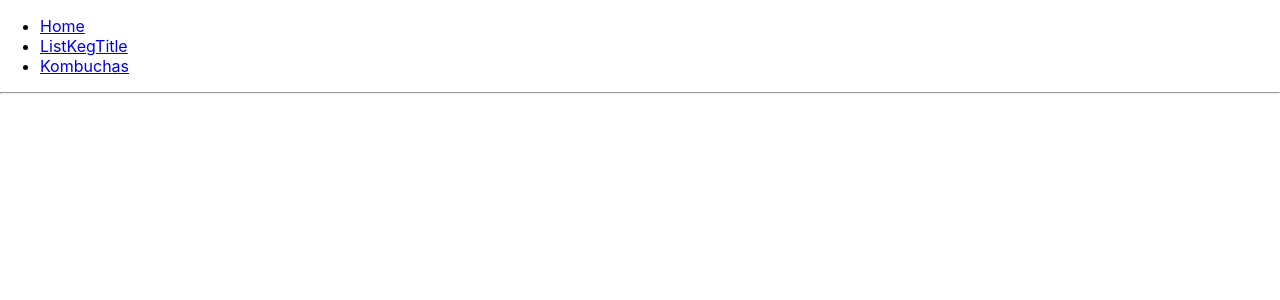
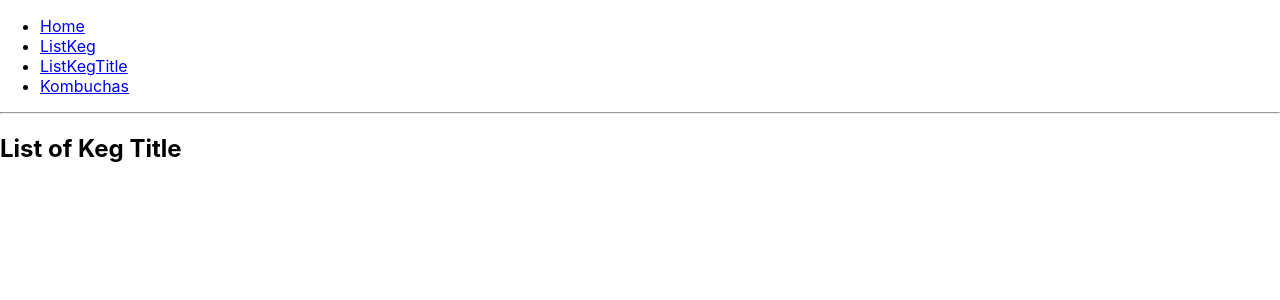
Before and after one commit to quantum93/tap-room, a React (Create React App) app: page /ListKeg in a window 1280 px wide. Shown: the top 300 px of the page. Built offline with nearby package versions, Linux system fonts and the light colour scheme.

Commit message:
create ListKeg and KegTitle component

```diff
--- a/src/components/App.js
+++ b/src/components/App.js
@@ -1,6 +1,7 @@
 import React from "react";
 import { BrowserRouter as Router, Route, Link } from "react-router-dom";
 import Home from "./Home";
+import ListKeg from "./ListKeg/ListKeg";
 import ListKegTitle from "./ListKeg/ListKegTitle";
 import Kombuchas from "./Kombuchas";
 
@@ -13,6 +14,9 @@ function App() {
             <Link to="/">Home</Link>
           </li>
           <li>
+            <Link to="/listkeg">ListKeg</Link>
+          </li>
+          <li>
             <Link to="/listkegtitle">ListKegTitle</Link>
           </li>
           <li>
@@ -23,6 +27,7 @@ function App() {
         <hr />
 
         <Route exact path="/" component={Home} />
+        <Route path="/ListKeg" component={ListKeg} />
         <Route path="/ListKegTitle" component={ListKegTitle} />
         <Route path="/kombuchas" component={Kombuchas} />
       </div>
--- a/src/components/ListKeg/ListKeg.js
+++ b/src/components/ListKeg/ListKeg.js
@@ -0,0 +1,12 @@
+import React from "react";
+import ListKegTitle from "./ListKegTitle";
+
+function ListKeg() {
+  return (
+    <div className="List-Keg">
+      <ListKegTitle />
+    </div>
+  );
+}
+
+export default ListKeg;
--- a/src/components/ListKeg/ListKegTitle.js
+++ b/src/components/ListKeg/ListKegTitle.js
@@ -3,7 +3,7 @@ import React from "react";
 function ListKegTitle() {
   return (
     <div>
-      <h2>List of Keg Title</h2>
+      <h2 className="List-Keg">List of Keg Title</h2>
     </div>
   );
 }
```
